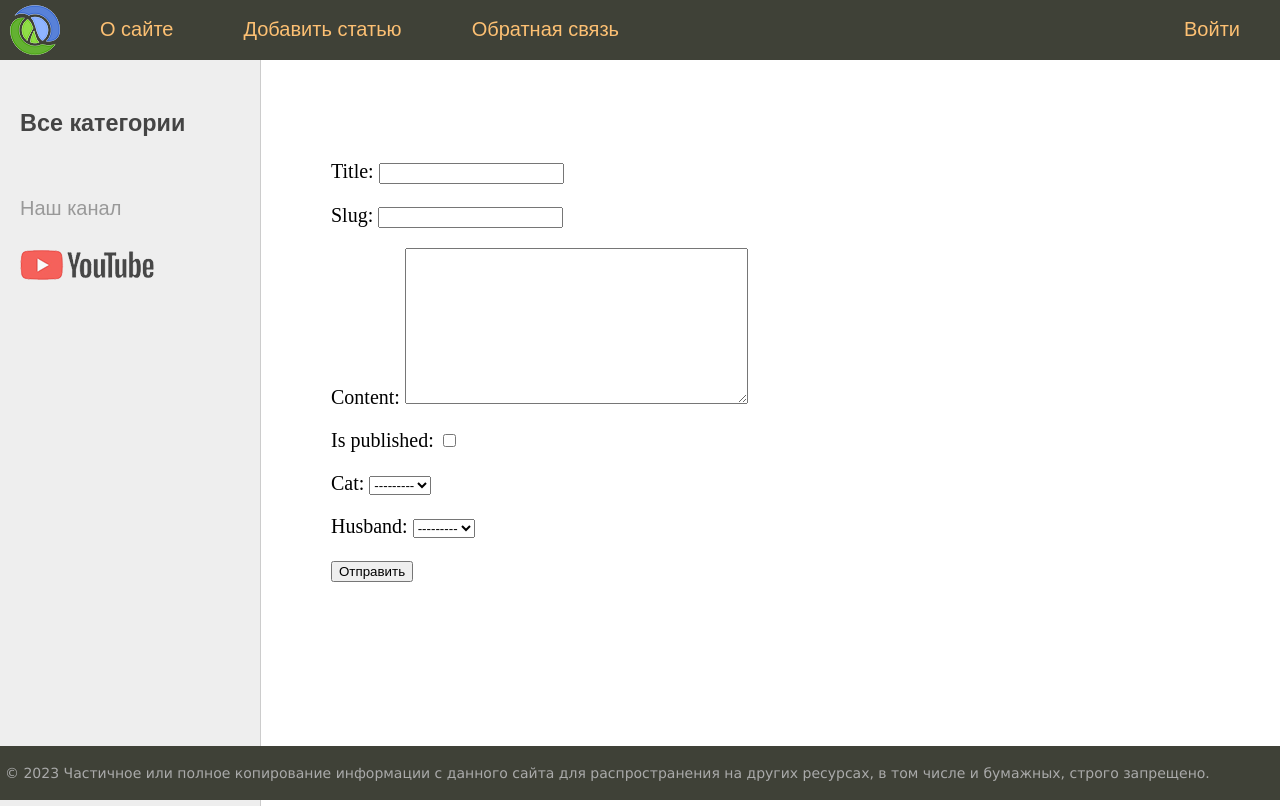
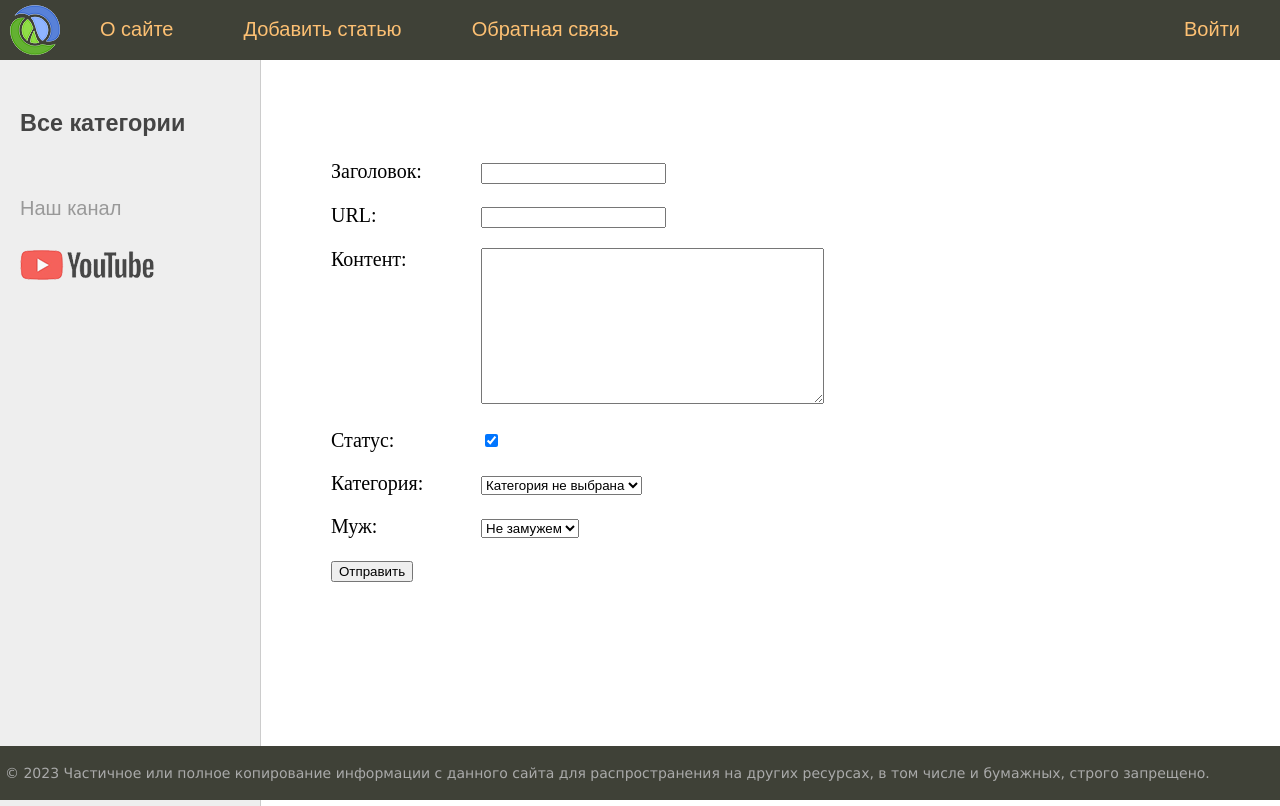
Before and after one commit to Igor4224-code/first_django_project, a Django app: page /women/addpage/ in a window 1280 px wide. Run offline with Django 5.2, Linux system fonts and the light colour scheme; data that the repository does not hold is empty.

Commit message:
Changed forms for lerning this process

```diff
--- a/women/forms.py
+++ b/women/forms.py
@@ -3,9 +3,10 @@ from .models import Category, Husband
 
 
 class AddPostForm(forms.Form):
-    title = forms.CharField(max_length=255)
-    slug = forms.SlugField(max_length=255)
-    content = forms.CharField(widget=forms.Textarea(), required=False)
-    is_published = forms.BooleanField(required=False)
-    cat = forms.ModelChoiceField(queryset=Category.objects.all())
-    husband = forms.ModelChoiceField(queryset=Husband.objects.all(), required=False)
+    title = forms.CharField(max_length=255, label="Заголовок")
+    slug = forms.SlugField(max_length=255, label="URL")
+    content = forms.CharField(widget=forms.Textarea(), required=False, label="Контент")
+    is_published = forms.BooleanField(required=False, initial=True, label="Статус")
+    cat = forms.ModelChoiceField(queryset=Category.objects.all(), label="Категория", empty_label="Категория не выбрана")
+    husband = forms.ModelChoiceField(queryset=Husband.objects.all(), required=False, label="Муж",
+                                     empty_label="Не замужем")
--- a/women/templates/women/addpage.html
+++ b/women/templates/women/addpage.html
@@ -3,7 +3,12 @@
 {% block content %}
     <form action="" method="post">
     {% csrf_token %}
-    {{ form.as_p }}
+    {# {{ form.as_p }} #}
+        <div class="form-error">{{ form.non_field_errors }}</div>
+        {% for f in form %}
+            <p><label class="form-label" for="{{ f.id_for_label }}">{{ f.label }}: </label>{{ f }}</p>
+            <div class="form-error">{{ f.errors }}</div>
+        {% endfor %}
         <p><button type="submit">Отправить</button></p>
     </form>
 {% endblock %}
--- a/women/views.py
+++ b/women/views.py
@@ -33,7 +33,11 @@ def add_page(request):
     if request.method == 'POST':
         form = AddPostForm(request.POST)
         if form.is_valid():
-            print(form.cleaned_data)
+            try:
+                Women.objects.create(**form.cleaned_data)
+                return redirect('home')
+            except:
+                form.add_error(None, 'Ошибка добавления поста')
     else:
         form = AddPostForm()
 
```
